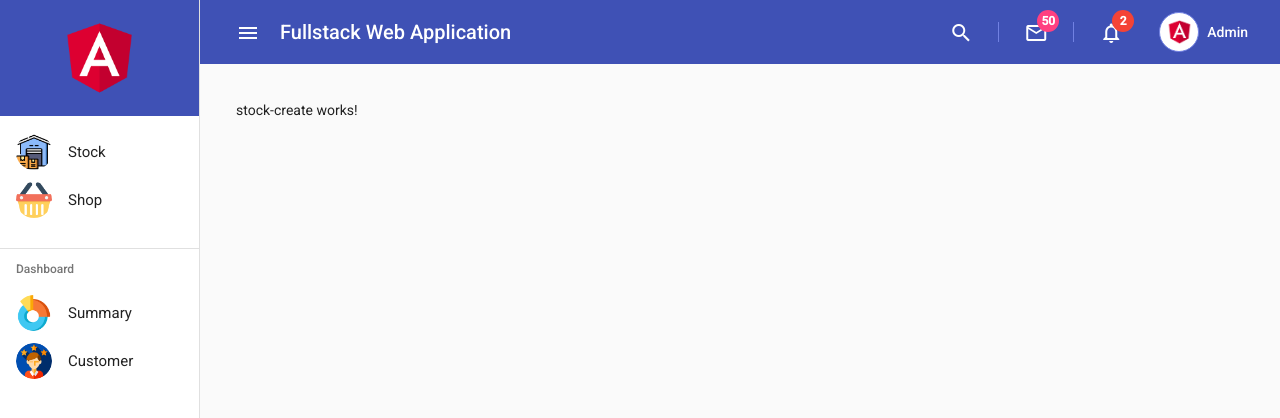
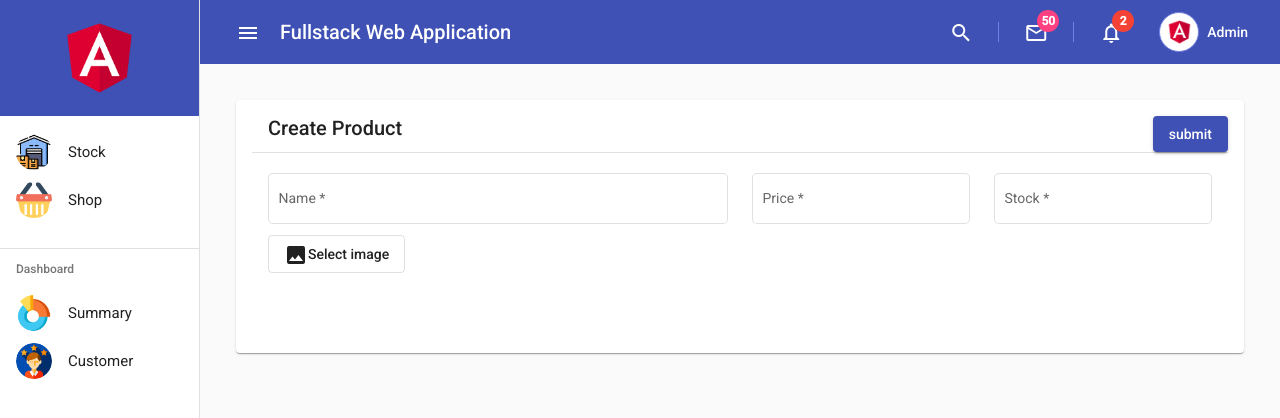
Before and after one commit to iiimomoniii/Intro-fullstack-frontend, an Angular app: page /stock/create in a window 1280 px wide. Shown: the top 418 px of the page. Built offline with nearby package versions, Linux system fonts and the light colour scheme.

Commit message:
prepair stock create form

```diff
--- a/src/app/components/menus/stock/stock-create/stock-create.component.html
+++ b/src/app/components/menus/stock/stock-create/stock-create.component.html
@@ -1 +1,50 @@
-<p>stock-create works!</p>
+<mat-card>
+  <form #productForm="ngForm" (submit)="onSubmit(productForm)">
+    <mat-card-header class="d-flex justify-content-between align-items-center">
+      <mat-card-title>
+        <span>Create Product</span>
+      </mat-card-title>
+      <button mat-raised-button color="primary" type="submit">submit</button>
+    </mat-card-header>
+
+    <mat-divider></mat-divider>
+
+    <mat-card-content class="p-3">
+      <div class="row">
+        <div class="col-md-6">
+          <mat-form-field class="w-100" appearance="outline">
+            <mat-label>Name</mat-label>
+            <input ngModel name="name" matInput required>
+          </mat-form-field>
+        </div>
+        <div class="col-md-3">
+          <mat-form-field class="w-100" appearance="outline">
+            <mat-label>Price</mat-label>
+            <input ngModel name="price" matInput type="number" required>
+          </mat-form-field>
+        </div>
+        <div class="col-md-3">
+          <mat-form-field class="w-100" appearance="outline">
+            <mat-label>Stock</mat-label>
+            <input ngModel name="stock" matInput type="number" required>
+          </mat-form-field>
+        </div>
+      </div>
+      <div class="row" class="mt-2">
+        <div class="col-md-4" *ngIf="imagePreview">
+          <img class="img-fluid border" [src]="imagePreview" alt="">
+        </div>
+        <div class="col-md-8">
+          <button mat-stroked-button type="button" (click)="fileInput.click()">
+            <mat-icon>photo</mat-icon>
+            <span>Select image</span>
+          </button>
+          <input #fileInput type="file" name="file" accept="image/*" (change)="onPreviewImage($event)">
+        </div>
+      </div>
+    </mat-card-content>
+    <mat-card-actions>
+
+    </mat-card-actions>
+  </form>
+</mat-card>
--- a/src/app/components/menus/stock/stock-create/stock-create.component.scss
+++ b/src/app/components/menus/stock/stock-create/stock-create.component.scss
@@ -0,0 +1,3 @@
+[type='file']{
+    display: none;
+}
--- a/src/app/components/menus/stock/stock-create/stock-create.component.ts
+++ b/src/app/components/menus/stock/stock-create/stock-create.component.ts
@@ -1,5 +1,6 @@
 import { Component, OnInit } from '@angular/core';
-
+import { NgForm } from '@angular/forms';
+import { Product } from '@models/product.model';
 @Component({
   selector: 'app-stock-create',
   templateUrl: './stock-create.component.html',
@@ -7,9 +8,44 @@
 })
 export class StockCreateComponent implements OnInit {
 
+  //pipe "|"" for more 1 type
+  imagePreview : string | ArrayBuffer | null;
+  //file for image
+  file : File;
+
   constructor() { }
 
   ngOnInit(): void {
   }
 
+  onPreviewImage(event : Event){
+    const image =  (event.target as HTMLInputElement)?.files?.[0];
+    if (image) {
+      //assign image to file for get name
+      this.file = image;
+      const reader = new FileReader();
+      reader.readAsDataURL(image);
+      reader.onload = () => {
+        this.imagePreview = reader.result;
+      };
+    }
+  }
+
+  onSubmit(productForm : NgForm){
+    //check require field from productForm
+    if(productForm.invalid){
+      return;
+    }
+    //get values from productForm
+    const values = productForm.value;
+    //new product obj
+    let product = new Product();
+    //assign value to obj
+    product.name = values.name;
+    product.price = values.price;
+    product.stock = values.stock;
+    product.image = this.file.name;
+    alert(JSON.stringify(product));
+  }
+
 }
--- a/src/app/components/menus/stock/stock-home/stock-home.component.html
+++ b/src/app/components/menus/stock/stock-home/stock-home.component.html
@@ -44,7 +44,7 @@
       </button>
     </mat-form-field>
 
-    <button mat-flat-button color="primary">
+    <button mat-flat-button color="primary" [routerLink]="[ '/stock/create' ]">
       <mat-icon>add</mat-icon>
       New Product
     </button>
```
